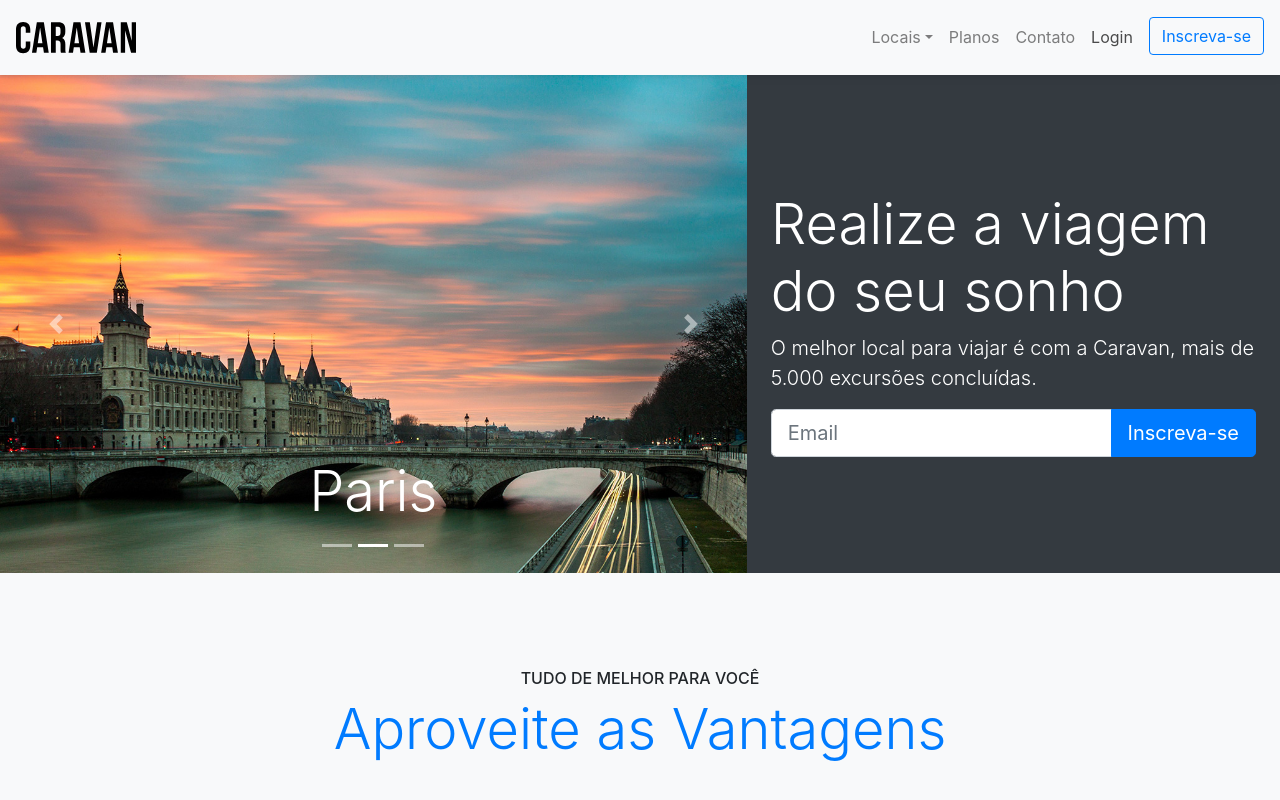
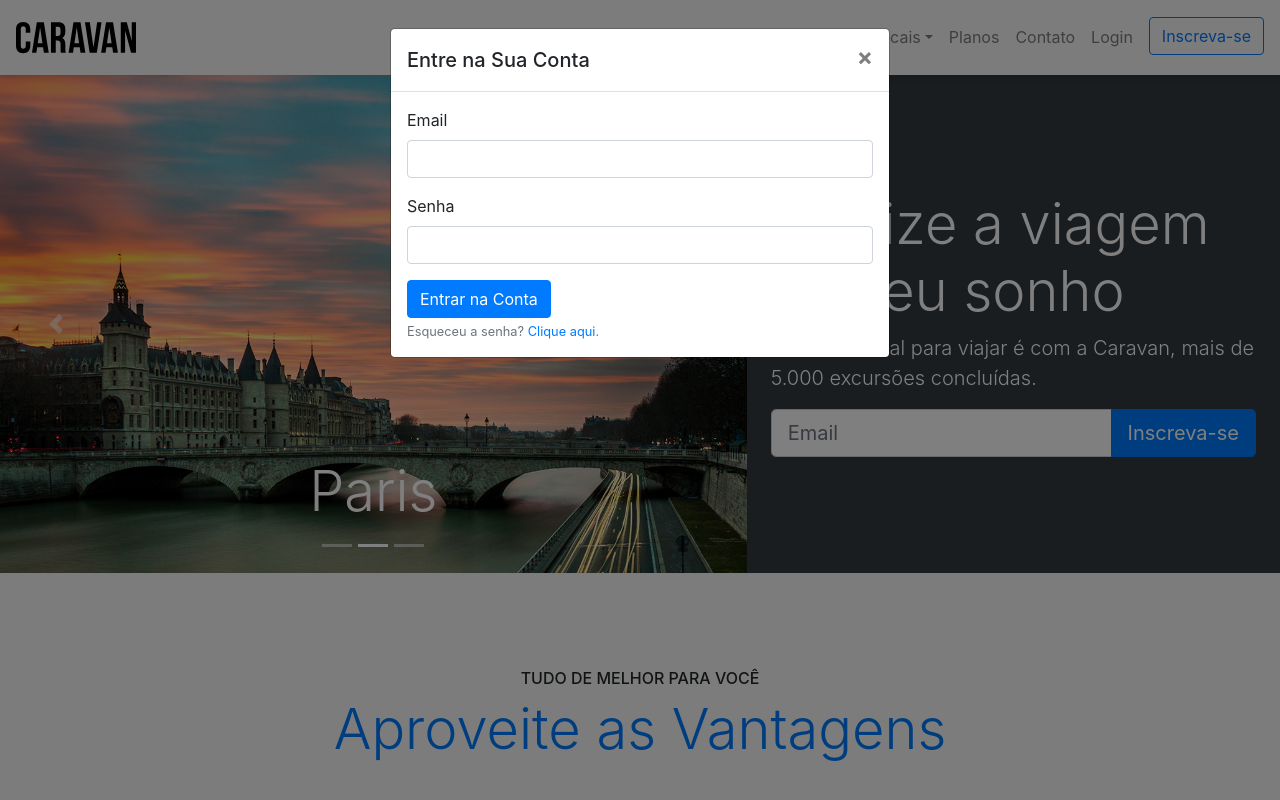
Before and after one commit to lima1301lucas/BOOTSTRAP, a plain HTML site: page index.html in a window 1280 px wide. Both pictures are taken after a click on the link "Login". Shown: the top 800 px of the page. Drawn offline with Linux system fonts and the light colour scheme.

Commit message:
Modal login

```diff
--- a/index.html
+++ b/index.html
@@ -9,21 +9,47 @@
 </head>
 
 <body>
+  <!--  Modal   -->
+  <div class="modal fade" id="modalLogin" tabindex="-1" role="dialog" aria-labelledby="modalLoginTitulo" aria-hidden="true">
+    <div class="modal-dialog" role="document">
+      <div class="modal-content">
+        <div class="modal-header">
+          <h5 class="modal-title" id="modalLoginTitulo">Entre na Sua Conta</h5>
+          <button type="button" class="close" data-dismiss="modal" aria-label="Close">
+            <span aria-hidden="true">&times;</span>
+          </button>
+        </div>
+        <div class="modal-body">
+          <form>
+            <div class="form-group">
+              <label for="loginEmail">Email</label>
+              <input type="email" class="form-control" id="loginEmail">
+            </div>
+            <div class="form-group">
+              <label for="loginSenha">Senha</label>
+              <input type="password" class="form-control" id="loginSenha">
+            </div>
+            <button type="submit" class="btn btn-primary">Entrar na Conta</button>
+            <small class="form-text text-muted">Esqueceu a senha? <a href="#">Clique aqui</a>.</small>
+          </form>
+        </div>
+      </div>
+    </div>
+  </div>
+  <!-- Fecha Modal  -->
   <nav class="navbar navbar-expand-md navbar-light bg-light fixed-top py-3 box-shadow">
     <a href="index.html" class="navbar-brand">
       <img src="img/caravan.svg" alt="Caravan">
     </a>
 
-    <button class="navbar-toggler" type="button" data-toggle="collapse" data-target="#navbarSupportedContent"
-      aria-controls="navbarSupportedContent" aria-expanded="false" aria-label="Abrir Navegação">
+    <button class="navbar-toggler" type="button" data-toggle="collapse" data-target="#navbarSupportedContent" aria-controls="navbarSupportedContent" aria-expanded="false" aria-label="Abrir Navegação">
       <span class="navbar-toggler-icon"></span>
     </button>
 
     <div class="collapse navbar-collapse" id="navbarSupportedContent">
       <ul class="navbar-nav ml-auto">
         <li class="nav-item dropdown">
-          <a class="nav-link dropdown-toggle" href="#" id="navbarDropdown" role="button" data-toggle="dropdown"
-            aria-haspopup="true" aria-expanded="false">Locais</a>
+          <a class="nav-link dropdown-toggle" href="#" id="navbarDropdown" role="button" data-toggle="dropdown" aria-haspopup="true" aria-expanded="false">Locais</a>
           <div class="dropdown-menu" aria-labelledby="navbarDropdown">
             <a class="dropdown-item" href="local.html">California</a>
             <a class="dropdown-item" href="local.html">Paris</a>
@@ -37,10 +63,10 @@
           <a class="nav-link" href="contato.html">Contato</a>
         </li>
         <li class="nav-item">
-          <a class="nav-link" href="#">Login</a>
+          <a class="nav-link" href="#" data-toggle="modal" data-target="#modalLogin">Login</a>
         </li>
         <li class="nav-item">
-          <a class="btn btn-outline-primary ml-md-2 append" href="inscricao.html">Inscreva-se</a>
+          <a class="btn btn-outline-primary ml-md-2" href="inscricao.html">Inscreva-se</a>
         </li>
       </ul>
     </div>
```
